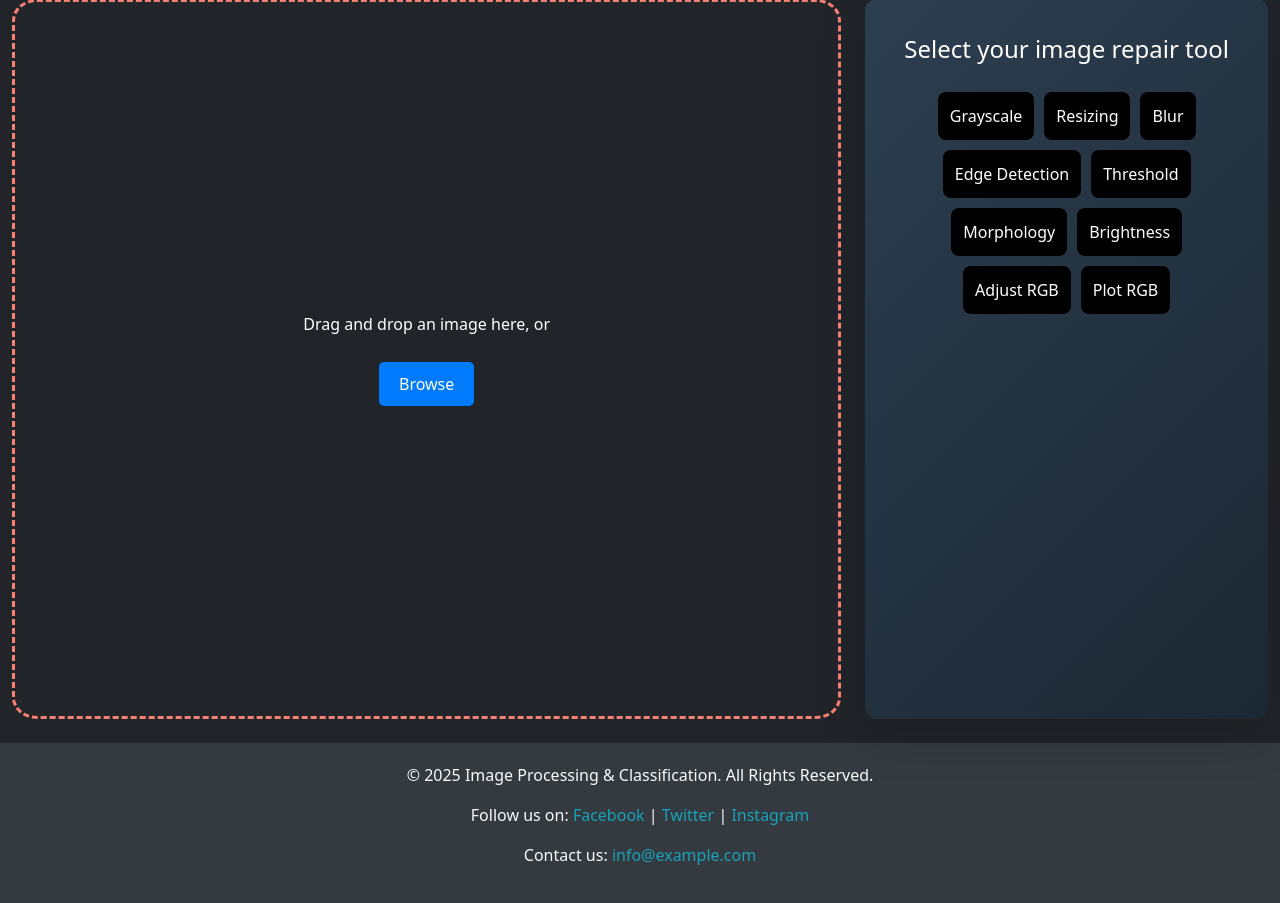
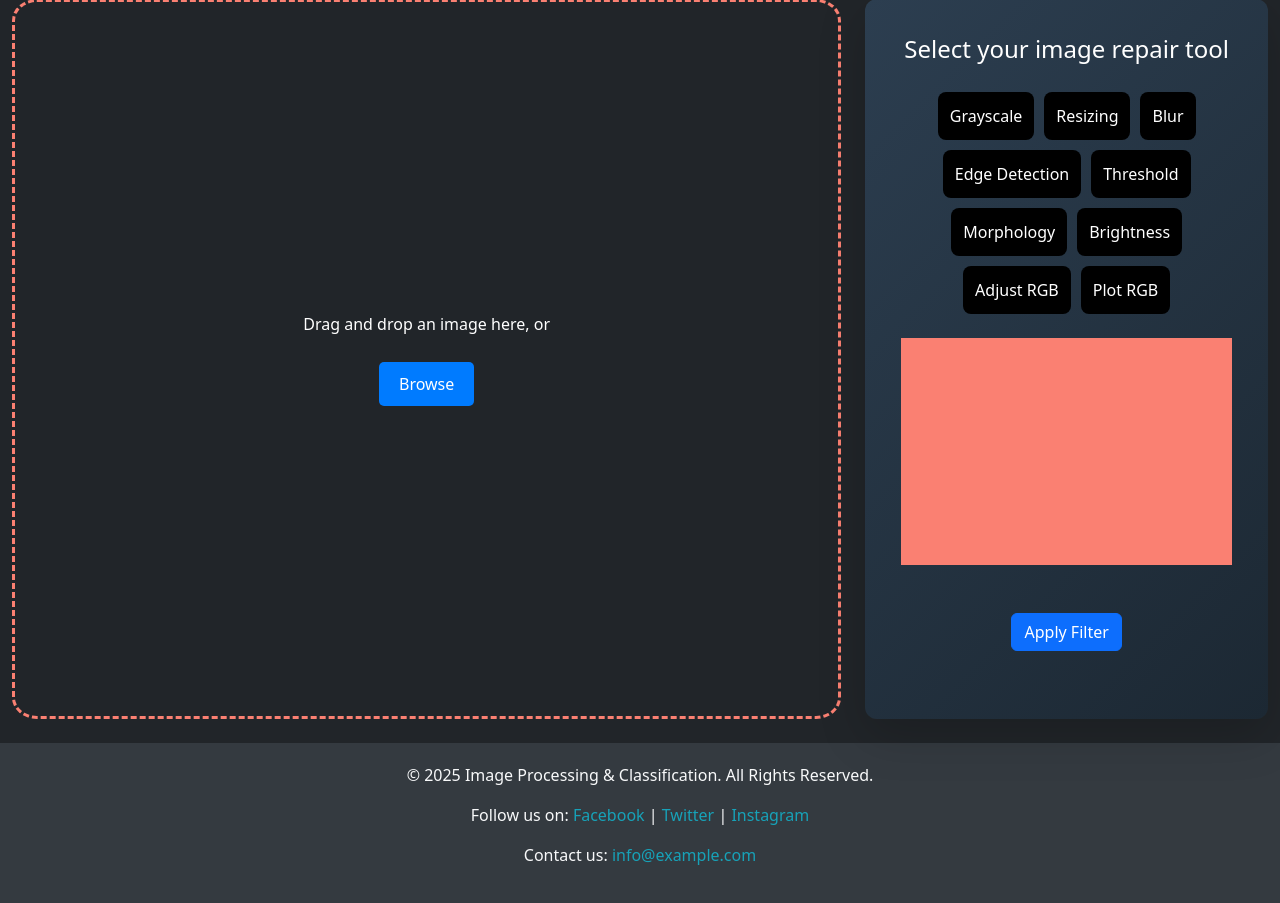
Before and after one commit to Satyam-Maru/Image-Processing-and-Classification, a Django app: page /img_process/ in a window 1280 px wide. Shown: the part 96-999 px from the top of the page. Run offline with Django 5.2, Linux system fonts and the light colour scheme; some libraries are stand-ins or nearby versions.

Commit message:
Silder area and form submission button added.

```diff
--- a/mySite/imix/templates/imix/img_processing.html
+++ b/mySite/imix/templates/imix/img_processing.html
@@ -50,6 +50,17 @@
                             <button class="tool-btn">Adjust RGB</button>
                             <button class="tool-btn">Plot RGB</button>
                       </div>
+
+                      <div class="slider-section">
+
+                      </div>
+
+                      <div class="confirm-section d-flex justify-content-center">
+                        <button class="btn btn-primary mt-4" type="submit" id="submit_btn">
+                          Apply Filter
+                        </button>
+                      </div>
+
                     </div>
                 </div>
               </div>
--- a/mySite/static/css/img_processing.css
+++ b/mySite/static/css/img_processing.css
@@ -115,3 +115,14 @@
 .tool-btn:hover::before {
     transform: translate(-50%, -50%) scale(1);
 }
+
+.tool-btn.selected {
+    background: rgba(255, 255, 255, 0.2); /* Change color when selected */
+    transform: scale(1.05); /* Optional: You can keep the scale effect for the selected button */
+}
+
+.slider-section{
+    background-color: salmon;
+    height: 35%;
+    margin: 1.5rem 0;
+}
--- a/mySite/static/js/img_processing.js
+++ b/mySite/static/js/img_processing.js
@@ -70,7 +70,26 @@ document.querySelectorAll(".tool-btn").forEach(button => {
         button.style.setProperty("--x", `${e.clientX - rect.left}px`);
         button.style.setProperty("--y", `${e.clientY - rect.top}px`);
     });
+
     button.addEventListener("click", (e) => {
-        e.preventDefault();  // Prevents the default action of the button (like submitting a form or page reload)
+        // Prevents the default action of the button (like submitting a form or page reload)
+        e.preventDefault();
+
+        // Print the button's value (text content) to the console
+        console.log(button.textContent.trim());  // .trim() to remove any extra spaces
+
+        // Remove 'selected' class from all buttons
+        document.querySelectorAll(".tool-btn").forEach(btn => {
+            btn.classList.remove('selected');
+        });
+
+        // Add 'selected' class to the clicked button
+        button.classList.add('selected');
     });
 });
+
+const submit_button = document.getElementById("submit_btn");
+
+submit_button.addEventListener("click", (e) => {
+    e.preventDefault();
+});
```
